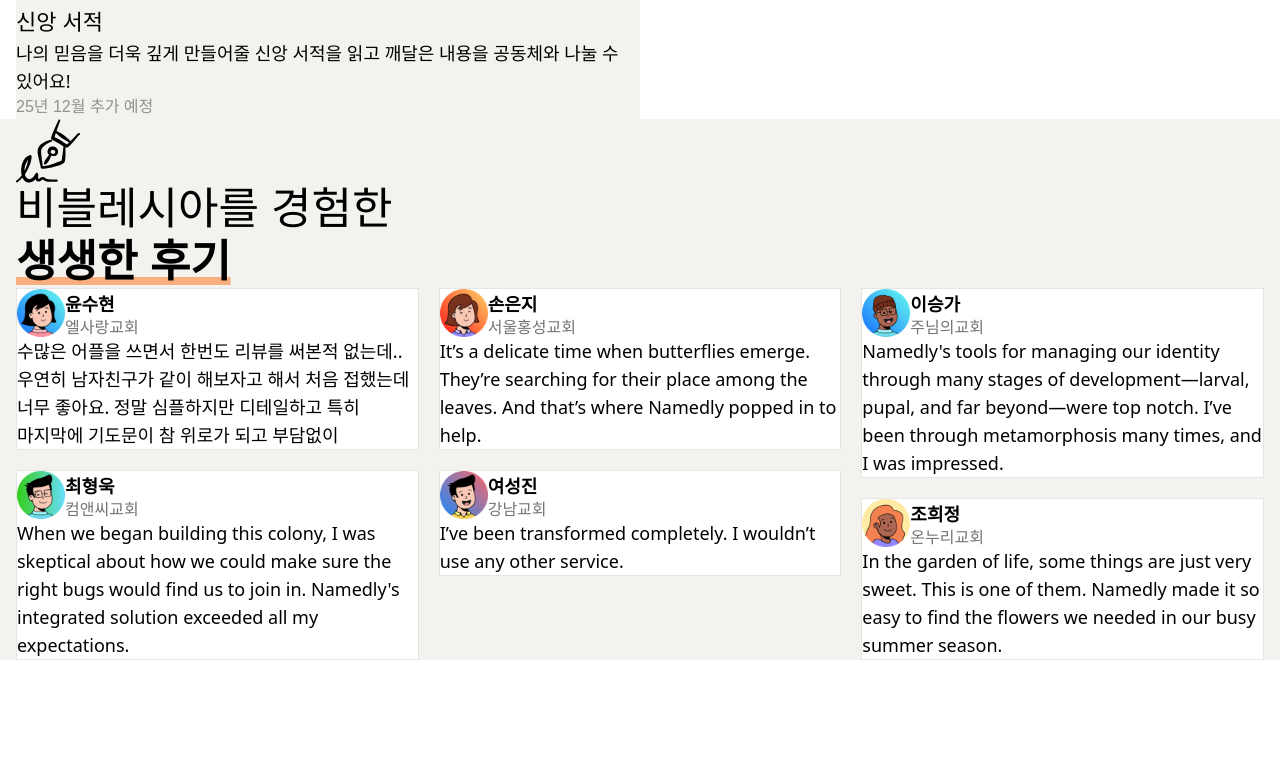
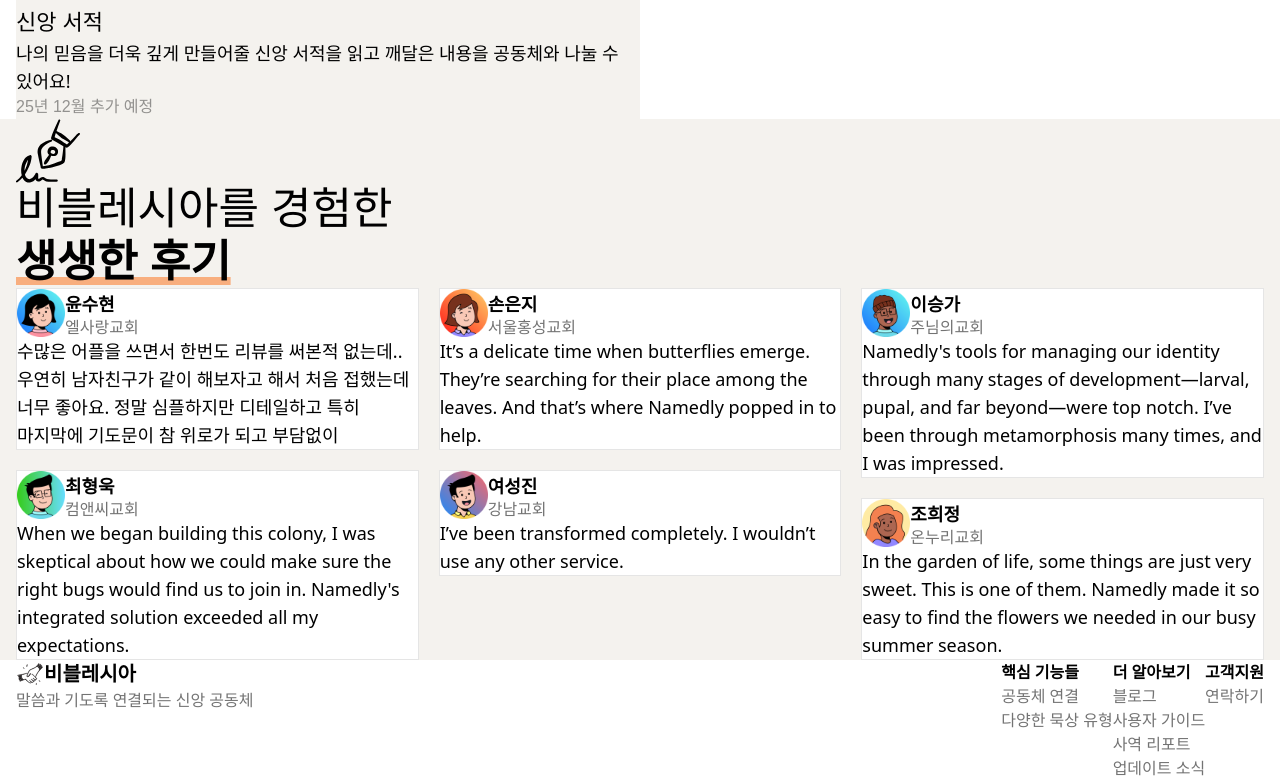
Before and after one commit to biblessia/biblessia-website, a Next.js app: page / in a window 1280 px wide. Shown: the part 1877-2657 px from the top of the page. Before the commit the page ends 2537 px from the top, so only its background shows below. Built offline with nearby package versions, Linux system fonts and the light colour scheme; a web font is replaced by a local one.

Commit message:
Footer 섹션 추가

```diff
--- a/app/(home)/page.tsx
+++ b/app/(home)/page.tsx
@@ -4,6 +4,7 @@ import IntroSection from "./sections/IntroSection";
 import Divider from "../components/Divider";
 import FeatureSection from "./sections/FeatureSection";
 import TestimonialSection from "./sections/TestimonialSection";
+import FooterSection from "./sections/FooterSection";
 
 export default function Home() {
   return (
@@ -15,6 +16,7 @@ export default function Home() {
         <Divider />
         <FeatureSection />
         <TestimonialSection />
+        <FooterSection />
       </main>
     </div>
   );
--- /dev/null
+++ b/app/(home)/sections/FooterSection.tsx
@@ -0,0 +1,63 @@
+import Container from "@/app/components/Container";
+import Logo from "@/app/components/Logo";
+import Link from "next/link";
+
+export default function FooterSection() {
+  return (
+    <div className="w-full bg-white ">
+      <Container className="flex flex-row justify-between pt-[80] pb-[120] gap-[16]">
+        <LeftSide />
+        <RightSide />
+      </Container>
+    </div>
+  );
+}
+
+function LeftSide() {
+  return (
+    <div className="flex-1 flex flex-col gap-[4]">
+      <div className="flex flex-row gap-[4] items-center">
+        <Logo />
+        <div className="font-gmarket font-bold text-xl">비블레시아</div>
+      </div>
+      <div className="text-black/55">말씀과 기도록 연결되는 신앙 공동체</div>
+    </div>
+  );
+}
+
+function RightSide() {
+  return (
+    <div className="flex flex-row gap-[56]">
+      <div className="flex flex-col gap-[8] ">
+        <div className="font-bold pb-[16]">핵심 기능들</div>
+        <Link href="/" className="font-medium text-black/55">
+          공동체 연결
+        </Link>
+        <Link href="/" className="font-medium text-black/55">
+          다양한 묵상 유형
+        </Link>
+      </div>
+      <div className="flex flex-col gap-[8]">
+        <div className="font-bold pb-[16]">더 알아보기</div>
+        <Link href="/" className="font-medium text-black/55">
+          블로그
+        </Link>
+        <Link href="/" className="font-medium text-black/55">
+          사용자 가이드
+        </Link>
+        <Link href="/" className="font-medium text-black/55">
+          사역 리포트
+        </Link>
+        <Link href="/" className="font-medium text-black/55">
+          업데이트 소식
+        </Link>
+      </div>
+      <div className="flex flex-col gap-[8]">
+        <div className="font-bold pb-[16]">고객지원</div>
+        <Link href="/" className="font-medium text-black/55">
+          연락하기
+        </Link>
+      </div>
+    </div>
+  );
+}
```
